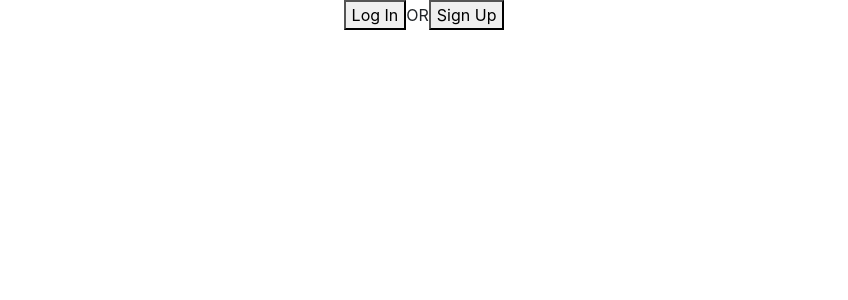
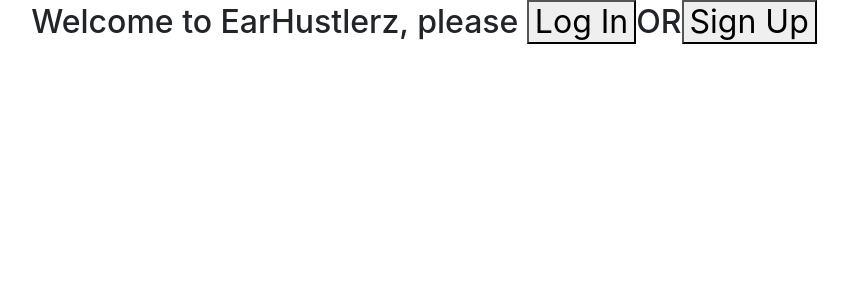
Before and after one commit to TravisGandy-93/EarHustlerz-Client, a React (Create React App) app in the folder earhustlerz-client/: page / in a window 1280 px wide. Shown: the top 300 px of the page, without its empty margins (216-1064 px from the left). Built offline with nearby package versions, Linux system fonts and the light colour scheme; no server answers.

Commit message:
creating home page to take log in log out off navbar

```diff
--- a/earhustlerz-client/src/App.js
+++ b/earhustlerz-client/src/App.js
@@ -8,6 +8,7 @@
 import Login from './components/Login';
 import Signup from './components/Signup.js';
 import Favorites from './components/Favorites';
+import Home from './components/Home'
 
 class App extends React.Component {
 
@@ -16,9 +17,11 @@
   }
 
   render(){
+    const { loggedIn } = this.props
   return (
     <div className="App">
       <NavBar/>
+      <Route exact path="/" render={()=> loggedIn? <Favorites/> : <Home/>}/>
       <Route exact path="/login" component={Login}/>
       <Route exact path="/signup" component={Signup}/>
       <Route exact path="/favorites" component={Favorites}/>
@@ -28,6 +31,11 @@
   }
 }
 
+const mapStateToProps = state => {
+  return ({
+    loggedIn: !!state.currentUserReducer
+  })
+}
 
 
-export default connect(null, {getCurrentUser})(App);
+export default connect(mapStateToProps, {getCurrentUser})(App);
--- /dev/null
+++ b/earhustlerz-client/src/components/Home.js
@@ -0,0 +1,13 @@
+import React from 'react'
+
+const Home = () => {
+    return (
+        <div>
+        <h2> Welcome to EarHustlerz, please  <button> Log In</button>
+         OR
+         <button> Sign Up </button> </h2>
+        </div>
+    )
+}
+
+export default Home
--- a/earhustlerz-client/src/components/NavBar.js
+++ b/earhustlerz-client/src/components/NavBar.js
@@ -8,10 +8,6 @@
     return (
         <div className="NavBar">
           { currentUser ? <h2>Wassup { currentUser.attributes.username }</h2> : "" }
-         <button> Log In</button>
-         OR
-         <button> Sign Up </button>
-
           { currentUser ? <Logout/> : "" }
         </div>
     )
```
